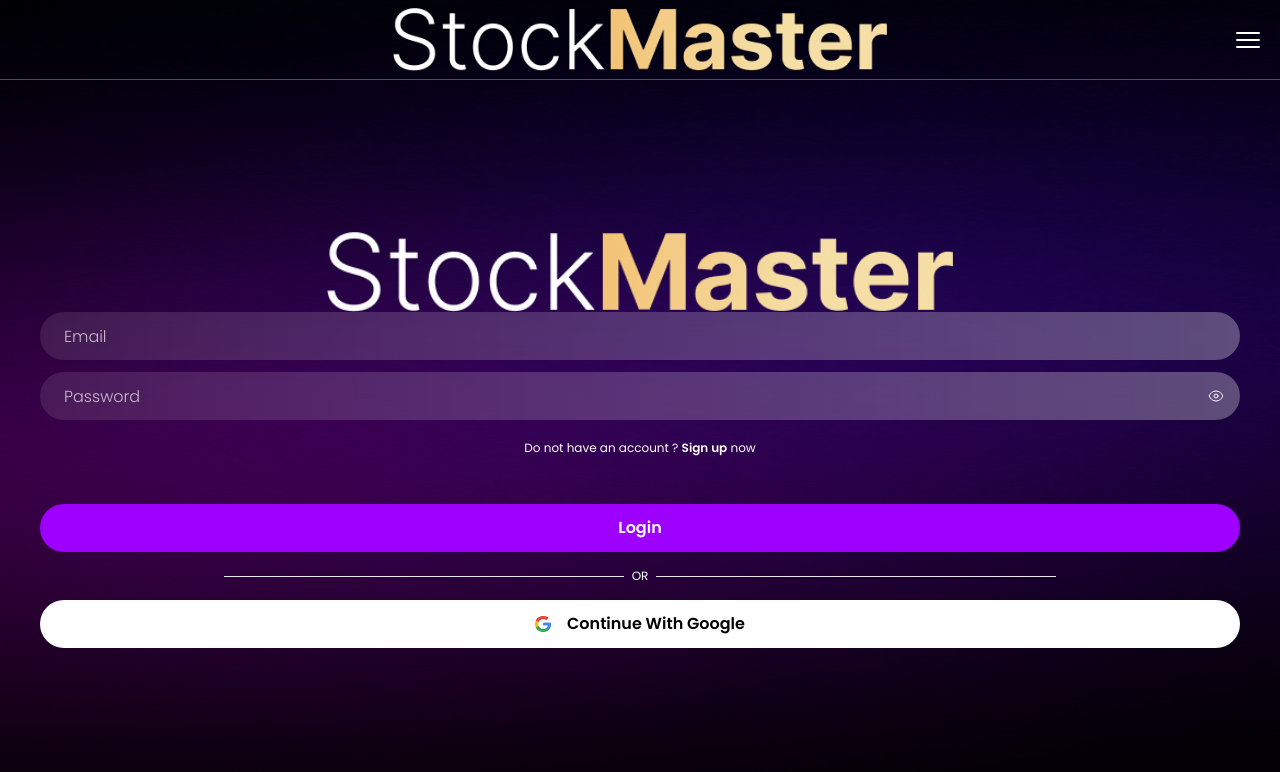
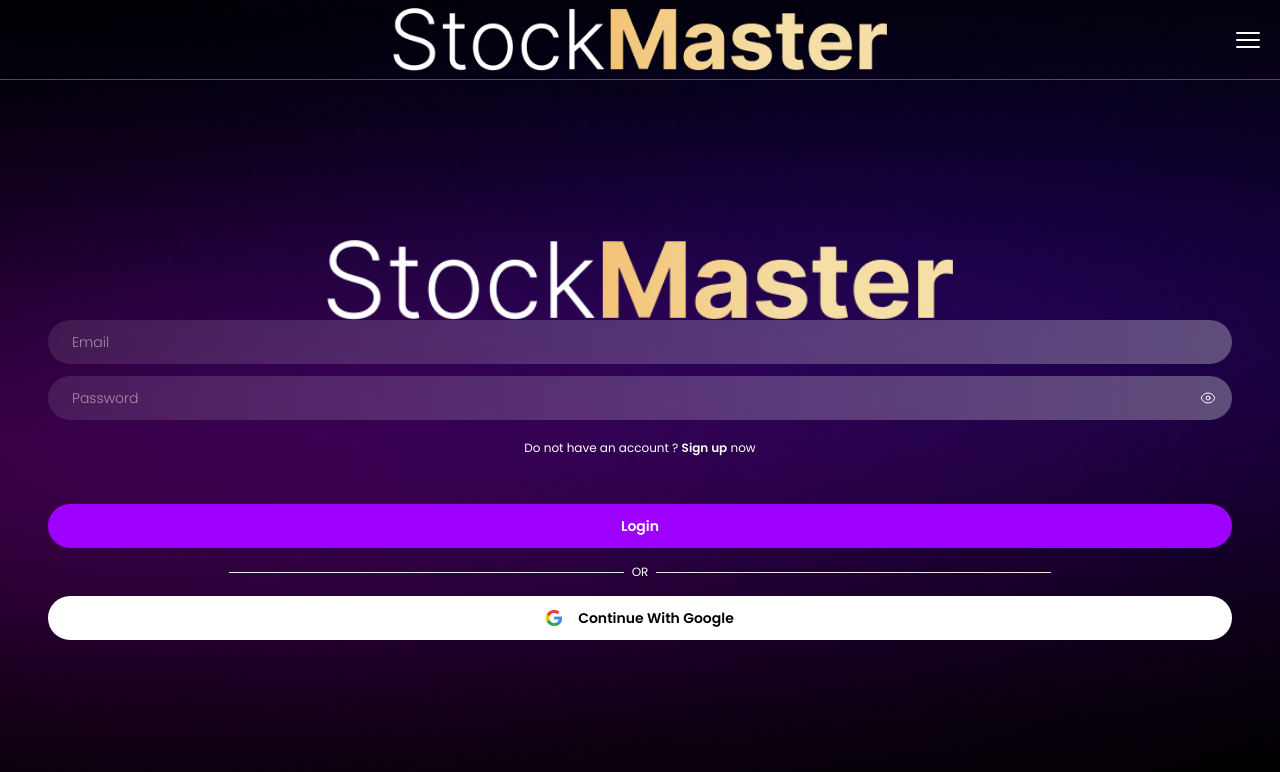
Before and after one commit to jovianjr/StockMaster-FE, a Next.js app: page /login in a window 1280 px wide. Shown: the top 772 px of the page. Built offline with nearby package versions, Linux system fonts and the light colour scheme.

Commit message:
fix(login): fix button and input font size

```diff
--- a/src/app/components/Button/index.js
+++ b/src/app/components/Button/index.js
@@ -6,7 +6,7 @@ const Button = ({ text = 'Button', className = '', onClick = () => {} }) => {
 		<button
 			onClick={onClick}
 			className={clsx(
-				'w-full rounded-full px-2 py-3 font-semibold',
+				'w-full rounded-full px-2 py-3 text-sm font-semibold',
 				'bg-c-purple transition-all hover:bg-purple-700',
 				className
 			)}
--- a/src/app/components/Input/index.js
+++ b/src/app/components/Input/index.js
@@ -15,9 +15,9 @@ const Input = ({
 		<div className="relative h-full w-full">
 			<input
 				className={clsx(
-					'h-12 w-full rounded-full px-6',
+					'w-full rounded-full px-6 py-3 text-sm',
 					'bg-transparent bg-gradient-to-r from-white/10 to-white/30 backdrop-blur-lg',
-					'placeholder:font-light placeholder:text-white/70',
+					'placeholder:font-light placeholder:text-white/50',
 					className
 				)}
 				placeholder={placeholder}
--- a/src/app/login/page.js
+++ b/src/app/login/page.js
@@ -10,7 +10,7 @@ export default function Home() {
 	return (
 		<div className="h-screen">
 			<Navbar />
-			<main className="flex h-full flex-col items-center justify-center px-10 pt-20">
+			<main className="flex h-full flex-col items-center justify-center px-12 pt-20">
 				<div className="relative h-20 w-2/3 px-5">
 					<Image
 						src="/assets/images/logo.png"
@@ -37,7 +37,7 @@ export default function Home() {
 						<span>OR</span>
 						<hr className="w-1/3" />
 					</div>
-					<button className="flex w-full items-center justify-center gap-4 rounded-full bg-white px-2 py-3 font-semibold text-black">
+					<button className="flex w-full items-center justify-center gap-4 rounded-full bg-white px-2 py-3 text-sm font-semibold text-black">
 						<div className="relative aspect-square w-4">
 							<Image
 								src="/assets/images/logo-google.png"
```
